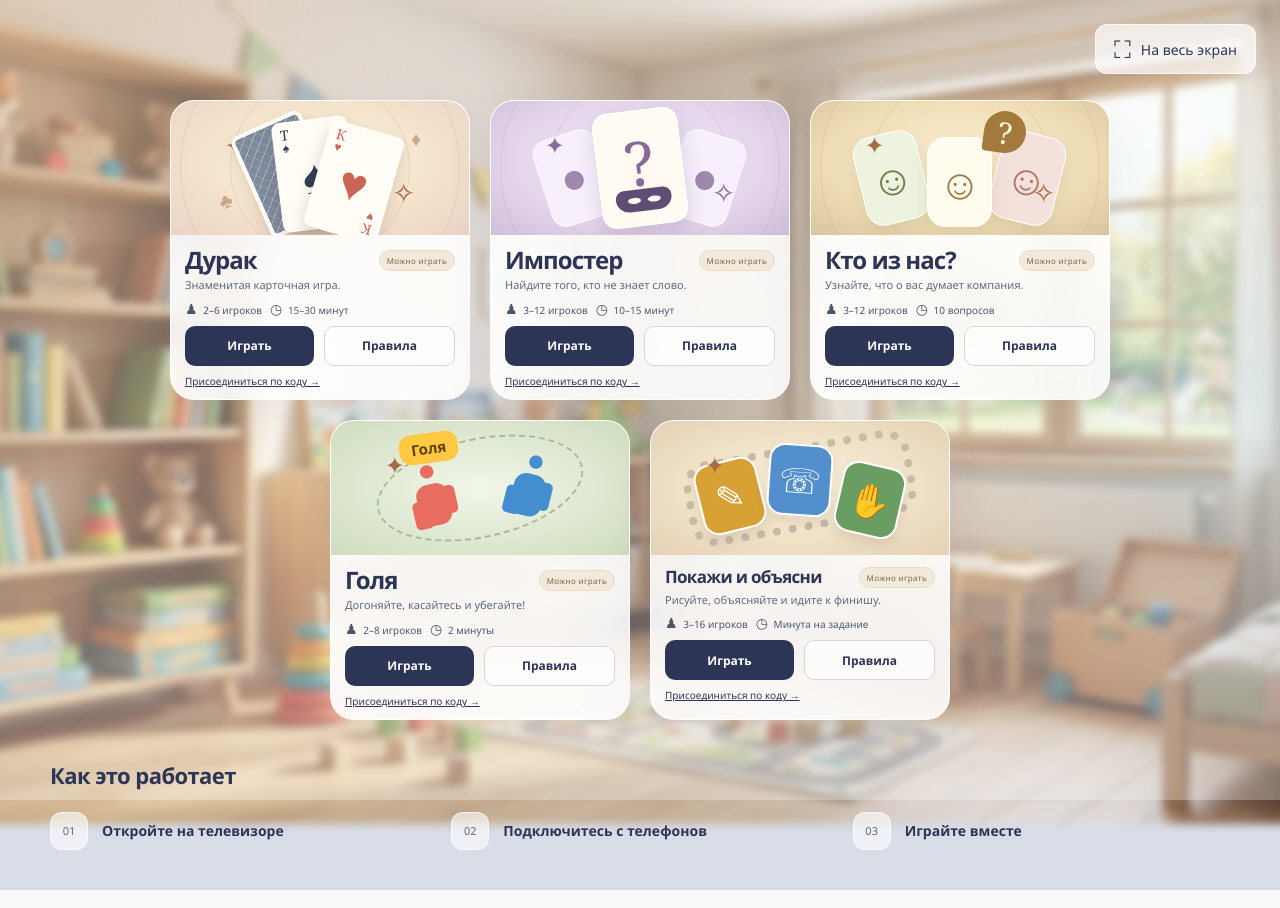
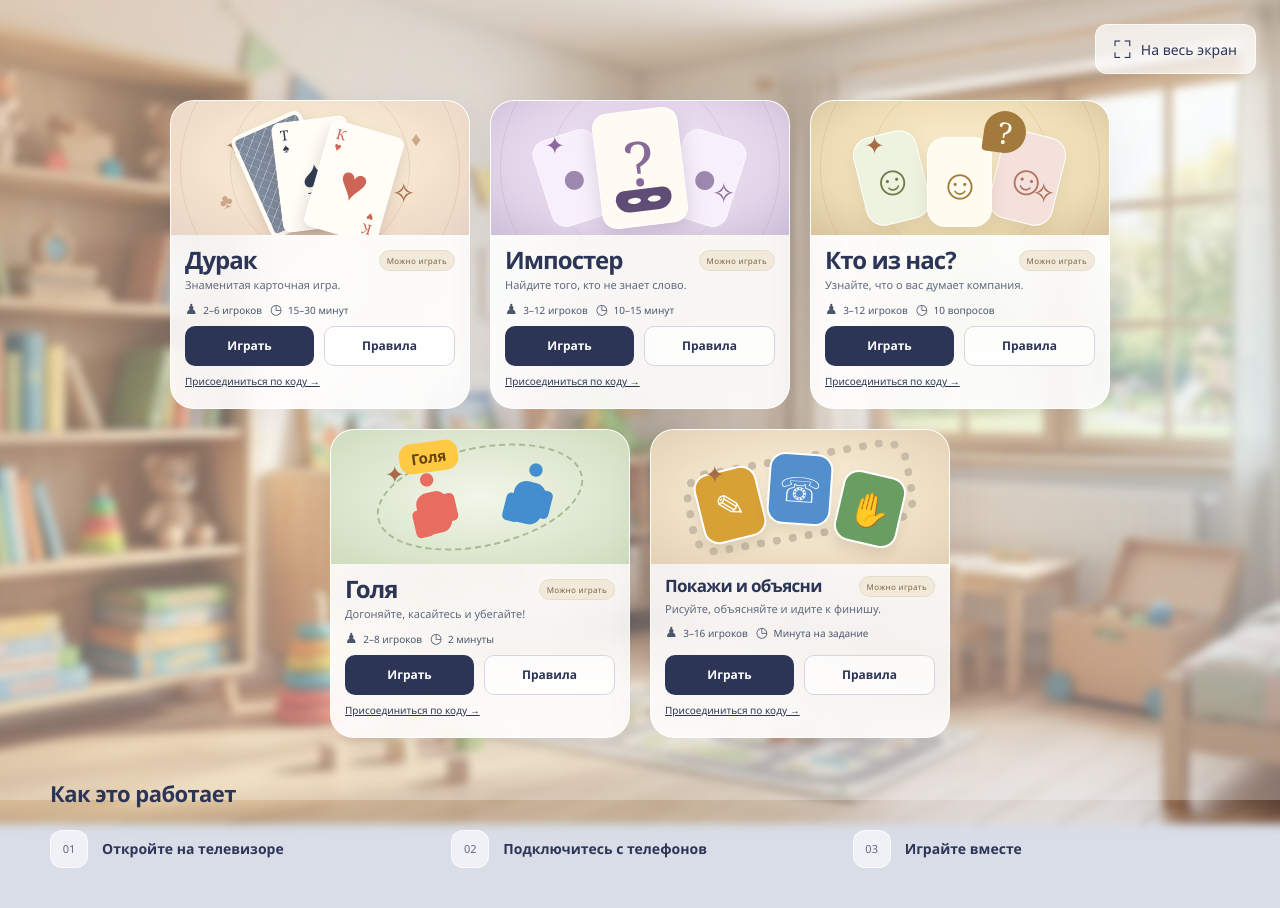
Before and after one commit to IvanDurnev/call_me_ai, a Flask app: page /games in a window 1280 px wide. Run offline with Flask 3, Linux system fonts and the light colour scheme; parts of the project's set-up code (start-up, migrations or seed data) failed here and were passed over.

Commit message:
Preserve bottom padding beneath game join links

```diff
--- a/static/games.css
+++ b/static/games.css
@@ -7,15 +7,16 @@
 .games-screen-button > span:first-child { font-size: 24px; line-height: 1; }
 .games-eyebrow { margin: 0 0 16px; font-size: 11px; font-weight: 750; letter-spacing: .13em; text-transform: uppercase; color: #65617a; }
 .games-library { display: flex; flex-wrap: wrap; justify-content: center; gap: 20px; width: 100%; max-width: 940px; margin: 0 auto; }
-.games-library .game-card { flex: 0 1 300px; width: 300px; max-width: 100%; }
-.games-library .game-info { padding: 12px 14px; }
+.games-library .game-card { flex: 0 1 300px; width: 300px; max-width: 100%; aspect-ratio: auto; grid-template-rows: auto 1fr; }
+.games-library .game-art { aspect-ratio: 20 / 9; }
+.games-library .game-info { display: flex; flex-direction: column; padding: 12px 14px 20px; }
 .games-library .game-title-row { gap: 8px; }
 .games-library .game-title-row h2 { font-size: 24px; }
 .games-library .activity-card .game-title-row h2 { font-size: 17px; }
 .games-library .game-status { padding: 4px 7px; font-size: 8px; }
 .games-library .game-description { margin-top: 4px; font-size: 11px; }
 .games-library .game-facts { gap: 8px; margin: 6px 0 8px; font-size: 10px; }
-.games-library .game-actions { gap: 10px; }
+.games-library .game-actions { gap: 10px; margin-top: auto; }
 .games-library .game-launch, .games-library .game-rules-button { min-height: 40px; padding: 10px; font-size: 12px; }
 .games-library .game-join-link { margin-top: 8px; font-size: 10px; }
 .game-card { display: grid; grid-template-rows: 45% 55%; aspect-ratio: 1; min-width: 0; overflow: hidden; border: 1px solid rgba(255,255,255,.8); border-radius: 24px; background: rgba(255,255,255,.88); box-shadow: 0 16px 48px rgba(46,53,87,.08); backdrop-filter: blur(20px); }
--- a/templates/games.html
+++ b/templates/games.html
@@ -6,7 +6,7 @@
     <title>Игры для всей семьи — Звонок другу</title>
     <meta name="description" content="Семейная игротека: общий экран на телевизоре, личные карты на телефонах. Собирайте семью и друзей за игрой.">
     <link rel="stylesheet" href="{{ url_for('static', filename='call.css', v='20260410mobilefix') }}">
-    <link rel="stylesheet" href="{{ url_for('static', filename='games.css', v='13') }}">
+    <link rel="stylesheet" href="{{ url_for('static', filename='games.css', v='14') }}">
     <script src="{{ url_for('static', filename='games.js', v='3') }}" defer></script>
   </head>
   <body class="landing-page games-page">
```
